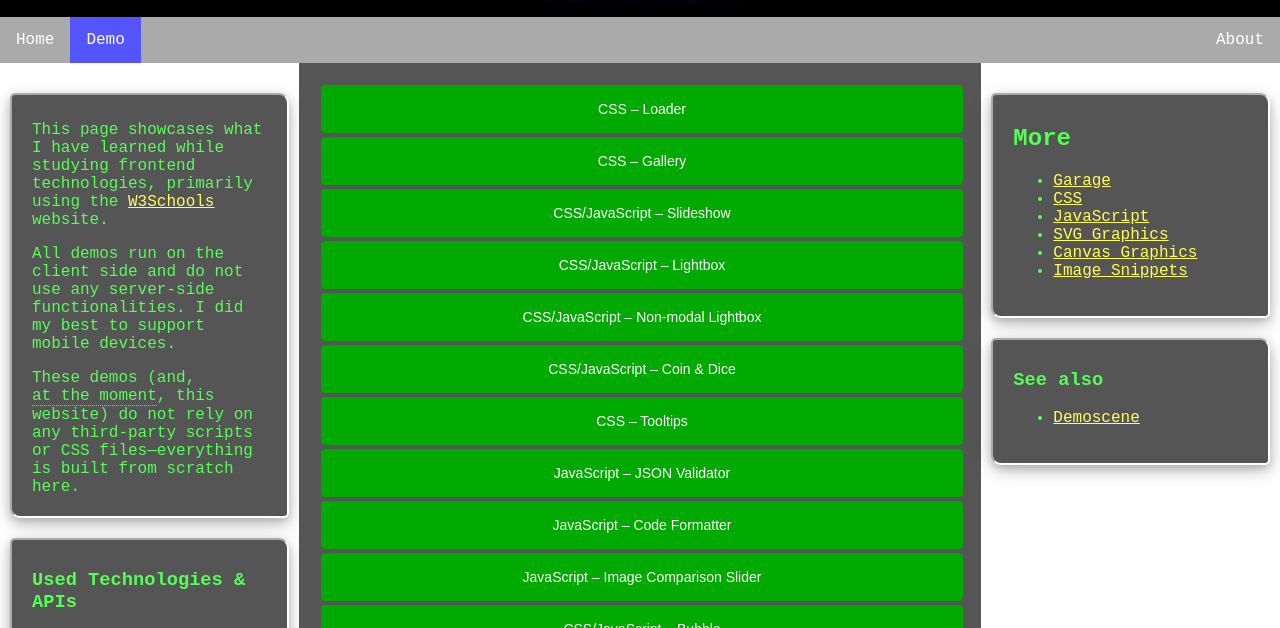
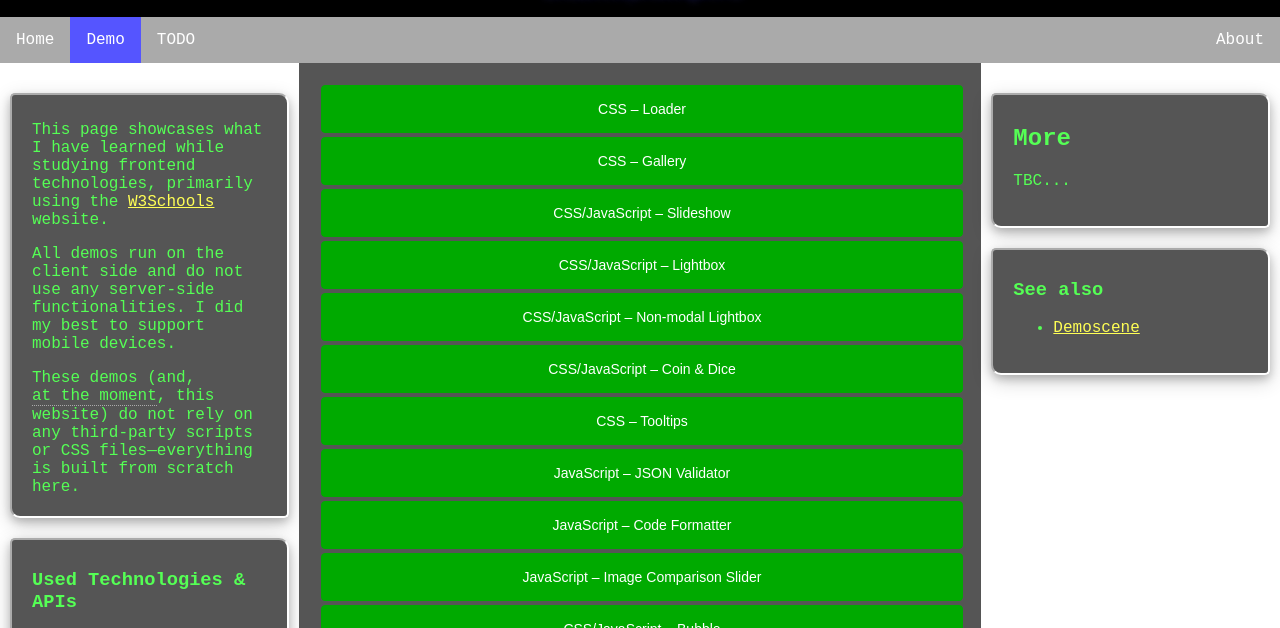
Before and after one commit to VadimKey/VadimKey, a plain HTML site: page index.html in a window 1280 px wide. Shown: the part 120-748 px from the top of the page. Drawn offline with Linux system fonts and the light colour scheme.

Commit message:
Update front end page

```diff
--- a/index.html
+++ b/index.html
@@ -93,9 +93,10 @@
     <body onload="document.getElementById('global_loader').style.display='none';generateSlideshows();generateLightboxes();generateNonModalLightboxes()">
         <header><h1>Front End Demo</h1><div>HTML/CSS/JavaScript/SVG</div></header>
         <nav>
-          <a href="index.html">Home</a>
+          <a href="https://github.com/VadimKey">Home</a>
           <a href="#" class="active">Demo</a>
-          <a href="about.html" class="right">About</a>
+          <a href="todo.html">TODO</a>
+          <a href="https://github.com/VadimKey/VadimKey/blob/main/README.md" class="right">About</a>
       </nav>
 
       <div id="global_loader" class="loader global"></div>
@@ -452,14 +453,7 @@
       <div class="column side">
         <div class="card">
           <h2>More</h2>
-          <ul>
-            <li><a href="garage.html">Garage</a></li>
-            <li><a href="css/css.html">CSS</a></li>
-            <li><a href="js/js.html">JavaScript</a></li>
-            <li><a href="svg.html">SVG Graphics</a></li>
-            <li><a href="js/canvas.html">Canvas Graphics</a></li>
-            <li><a href="misc/img.html">Image Snippets</a></li>
-          </ul>
+          <p clas="info">TBC...</p>
         </div>
         <div class="card">
           <h3>See also</h3>
```
